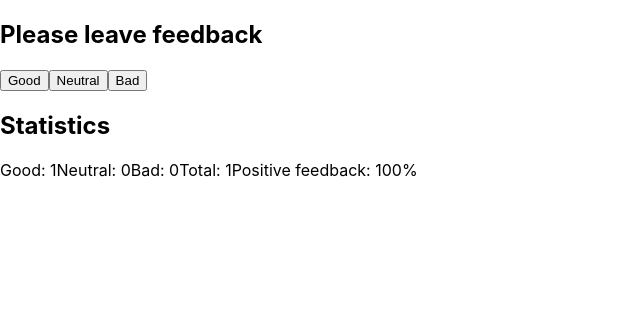
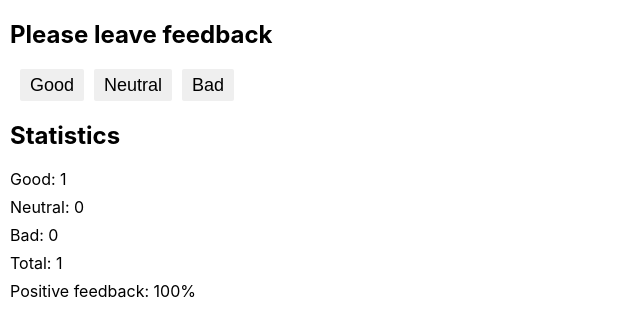
Before and after one commit to SzEmil/goit-react-hw-02-feedback, a React (Create React App) app: page / in a window 1280 px wide. Both pictures are taken after a click on the button "Good". Shown: the top 336 px of the page, without its empty margins (0-640 px from the left). Built offline with nearby package versions, Linux system fonts and the light colour scheme.

Commit message:
task 1 done

```diff
--- a/src/components/App.jsx
+++ b/src/components/App.jsx
@@ -39,10 +39,13 @@ export class App extends Component {
   };
 
   countPositiveFeedbackPercentage = () => {
-    let positiveProcentage =
-      (this.state.good /
-        (this.state.good + this.state.neutral + this.state.bad)) *
-      100;
+    let positiveProcentage = Number(
+      Math.floor(
+        (this.state.good /
+          (this.state.good + this.state.neutral + this.state.bad)) *
+          100
+      ).toFixed(0)
+    );
 
     return isNaN(positiveProcentage) ? 0 : positiveProcentage;
   };
--- /dev/null
+++ b/src/components/FeedbackOptions/FeedbackOptions.module.css
@@ -0,0 +1,15 @@
+.btn {
+  padding: 10px;
+  color: black;
+  font-size: 18px;
+  line-height: 12px;
+  font-weight: 400;
+  font-style: 'Roboto';
+  border: none;
+  border-radius: 2px;
+  margin-left: 10px;
+}
+.btn:hover {
+  background-color: blue;
+  color: white;
+}
--- a/src/components/FeedbackOptions/feedbackOptions.js
+++ b/src/components/FeedbackOptions/feedbackOptions.js
@@ -1,6 +1,8 @@
 import React from 'react';
 import { Component } from 'react';
-
+import PropTypes from "prop-types";
+import clsx from 'clsx';
+import css from "./FeedbackOptions.module.css"
 export class FeedbackOptions extends Component {
   state = {};
 
@@ -8,10 +10,15 @@ export class FeedbackOptions extends Component {
     const { options, onLeaveFeedback } = this.props;
     return (
       <>
-        <button variant={options} onClick={onLeaveFeedback}>
+        <button className={clsx(css["btn"])} variant={options} onClick={onLeaveFeedback}>
           {options}
         </button>
       </>
     );
   }
 }
+
+FeedbackOptions.propTypes ={
+  options: PropTypes.string,
+  onLeaveFeedback: PropTypes.func.isRequired
+}
--- /dev/null
+++ b/src/components/Notification/Notification.module.css
@@ -0,0 +1,6 @@
+.infoTag {
+  font-size: 16px;
+  line-height: 18px;
+  font-weight: 500;
+  font-style: 'Roboto';
+}
--- a/src/components/Notification/notification.js
+++ b/src/components/Notification/notification.js
@@ -1,6 +1,8 @@
 import React from 'react';
 import { Component } from 'react';
-
+import PropTypes from 'prop-types';
+import clsx from 'clsx';
+import css from "./Notification.module.css"
 export class Notification extends Component {
   state = {};
 
@@ -8,8 +10,12 @@ export class Notification extends Component {
     const { message } = this.props;
     return (
       <>
-        <p>{message}</p>
+        <p className={clsx(css.infoTag)}>{message}</p>
       </>
     );
   }
 }
+
+Notification.propTypes = {
+  message: PropTypes.string,
+};
--- /dev/null
+++ b/src/components/Statistics/Statistics.module.css
@@ -0,0 +1,12 @@
+.wrapper {
+  display: flex;
+  flex-direction: column;
+}
+.stats {
+  padding-bottom: 10px;
+
+  font-size: 16px;
+  line-height: 18px;
+  font-weight: 400;
+  font-style: 'Roboto';
+}
--- a/src/components/Statistics/statistics.js
+++ b/src/components/Statistics/statistics.js
@@ -1,6 +1,8 @@
 import React from 'react';
 import { Component } from 'react';
-
+import PropTypes from 'prop-types';
+import clsx from 'clsx';
+import css from './Statistics.module.css';
 export class Statistics extends Component {
   state = {};
   static defaultProps = {
@@ -9,13 +11,21 @@ export class Statistics extends Component {
   render() {
     const { good, neutral, bad, total, positivePercentage } = this.props;
     return (
-      <>
-        <span>Good: {good}</span>
-        <span>Neutral: {neutral}</span>
-        <span>Bad: {bad}</span>
-        <span>Total: {total}</span>
-        <span>Positive feedback: {positivePercentage}%</span>
-      </>
+      <div className={clsx(css.wrapper)}>
+        <span className={clsx(css.stats)}>Good: {good}</span>
+        <span className={clsx(css.stats)}>Neutral: {neutral}</span>
+        <span className={clsx(css.stats)}>Bad: {bad}</span>
+        <span className={clsx(css.stats)}>Total: {total}</span>
+        <span className={clsx(css.stats)}>Positive feedback: {positivePercentage}%</span>
+      </div>
     );
   }
 }
+
+Statistics.propTypes = {
+  good: PropTypes.number,
+  neutral: PropTypes.number,
+  bad: PropTypes.number,
+  total: PropTypes.number,
+  positivePercentage: PropTypes.number,
+};
--- a/src/index.css
+++ b/src/index.css
@@ -7,6 +7,8 @@ body {
     sans-serif;
   -webkit-font-smoothing: antialiased;
   -moz-osx-font-smoothing: grayscale;
+
+  margin-left: 10px;
 }
 
 code {
```
